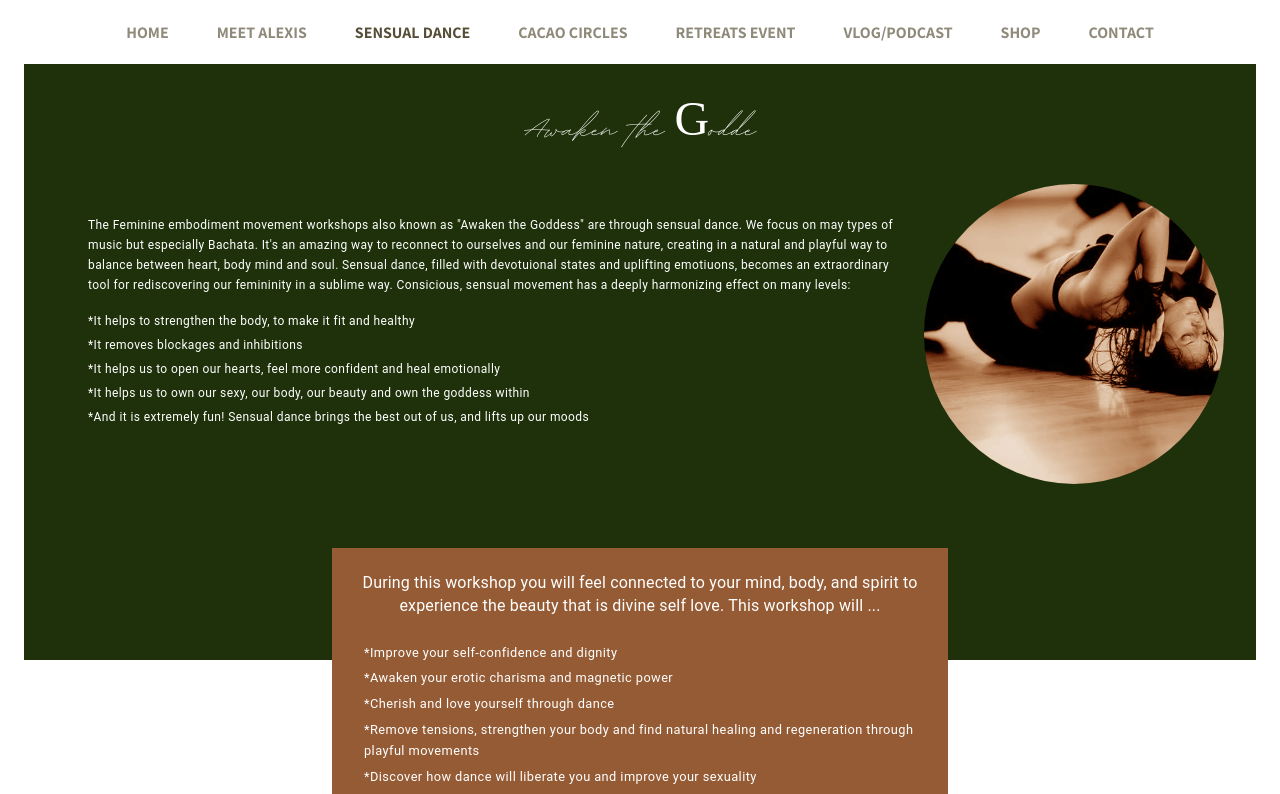
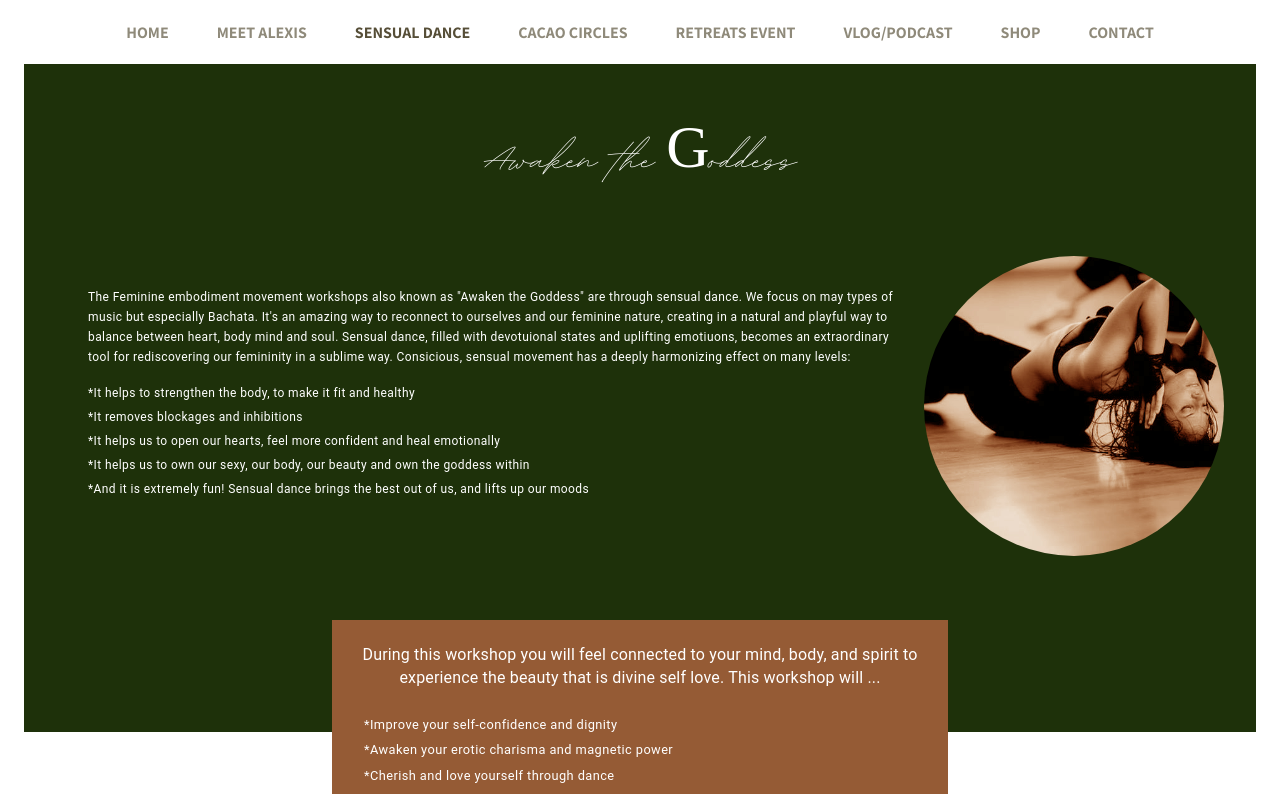
Before and after one commit to thurnye/Alexis_the_fox, a React (Create React App) app: page /sensual-dance in a window 1280 px wide. Shown: the top 794 px of the page. Built offline with nearby package versions, Linux system fonts and the light colour scheme; a web font is replaced by a local one.

Commit message:
adjusted header for the sensualdance

```diff
--- a/src/pages/SensualDance/SensualDance.js
+++ b/src/pages/SensualDance/SensualDance.js
@@ -7,6 +7,7 @@ import CardMedia from '@mui/material/CardMedia';
 import CardContent from '@mui/material/CardContent';
 import FoxyButton from '../../components/FoxyButton/FoxyButton';
 import {useDataCustomHook} from '../../Data/data';
+import HeaderTitle from '../../components/HeaderTitle/HeaderTitle';
 
 const SensualDance = () => {
   const data = useDataCustomHook();
@@ -23,7 +24,11 @@ const SensualDance = () => {
           pt: {xs: 3, md: 5},
           pb: 22
           }}>
-          <Typography component="div" variant="h3" sx={{ fontFamily: "BDSans", textAlign: 'center', display: {xs:'none', lg: 'block'}}}> {header}</Typography>
+            <Box sx={{ fontFamily: "BDSans", textAlign: 'center', display: {xs:'none', lg: 'block'}}}>
+
+            <HeaderTitle title={header}/>
+            </Box>
+          {/* <Typography component="div" variant="h3" sx={{ fontFamily: "BDSans", textAlign: 'center', display: {xs:'none', lg: 'block'}}}> {header}</Typography> */}
           <Box sx={{flexGrow: 1, px: {md: 2}, width: '100%', display: 'flex', justifyContent: 'center', alignItems: 'center'}}>
             <Box sx={{ display: 'flex', flexDirection: 'column', pt: 3, border: 'none', borderShadow: 'none' }}>
 
@@ -31,7 +36,10 @@ const SensualDance = () => {
 
                 <Box sx={{ display: 'flex', flexDirection: 'column', maxWidth: 'md' }}>
                   <CardContent sx={{ flex: '1 0 auto'}}>
-                    <Typography component="div" variant="h3" sx={{ fontFamily: "BDSans", textAlign: 'center', display: {xs:'block', lg: 'none'}}}> {header}</Typography>
+                    <Box sx={{ fontFamily: "BDSans", textAlign: 'center', display: {xs:'block', lg: 'none'}}}>
+                      <HeaderTitle title={header}/>
+                    </Box>
+                    {/* <Typography component="div" variant="h3" sx={{ fontFamily: "BDSans", textAlign: 'center', display: {xs:'block', lg: 'none'}}}> {header}</Typography> */}
                   </CardContent>
 
                   <Box sx={{textAlign: 'start', display: {xs:'none', md: 'block'}}}>
@@ -89,8 +97,8 @@ const SensualDance = () => {
         '@media (min-width: 401px) and (max-width: 500px)': { mt: '50vh'},
         '@media (min-width: 501px) and (max-width: 599px)': {mt: '65%' },
         '@media (min-width: 600px) and (max-width: 725px)': { mt: '60%'},
-        '@media (min-width: 726px) and (max-width: 900px)': {mt: '40vh' },
-        '@media (min-width: 901px)': {mt: '30vh' }
+        '@media (min-width: 726px) and (max-width: 1000px)': {mt: '40vh' },
+        '@media (min-width: 1001px)': {mt: '32vh' }
     }}/>
       <Typography variant="body2" sx={{ textAlign: 'start', mb: 3, fontSize: '1rem'}}>
       {subText}
```
